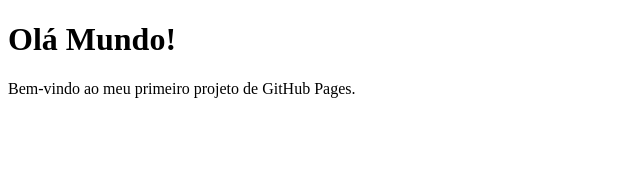
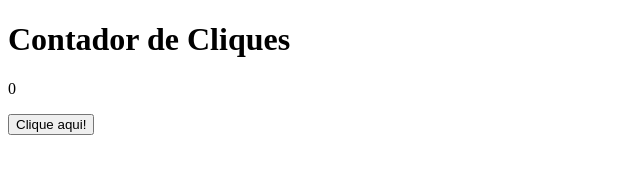
Before and after one commit to marcusponzio/contador-cliques, a plain HTML site: page index.html in a window 1280 px wide. Shown: the whole page, without its empty margins (0-640 px from the left). Drawn offline with Linux system fonts and the light colour scheme.

Commit message:
Add files via upload

```diff
--- a/index.html
+++ b/index.html
@@ -1,15 +1,15 @@
 <!DOCTYPE html>
-<html lang="pt-br">
+<html lang="pt-BR">
 <head>
-    <meta charset="UTF-8">
-    <meta name="viewport" content="width=device-width, initial-scale=1.0">
-    <title>Meu Primeiro Projeto</title>
-    <link rel="stylesheet" href="style.css">
+  <meta charset="UTF-8">
+  <title>Contador de Cliques</title>
+  <link rel="stylesheet" href="style.css">
 </head>
 <body>
-    <h1>Olá Mundo!</h1>
-    <p>Bem-vindo ao meu primeiro projeto de GitHub Pages.</p>
+  <h1>Contador de Cliques</h1>
+  <p id="contador">0</p>
+  <button onclick="incrementar()">Clique aqui!</button>
 
-    <script src="script.js"></script>
+  <script src="script.js"></script>
 </body>
 </html>
```
